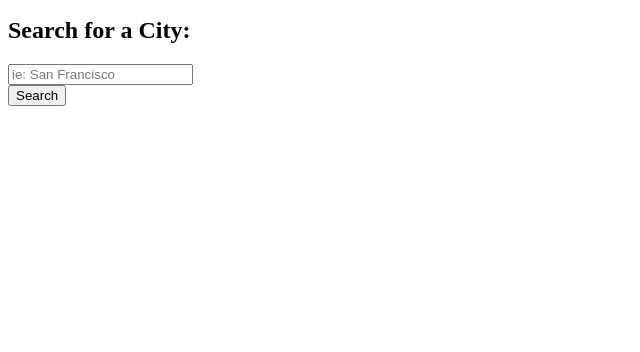
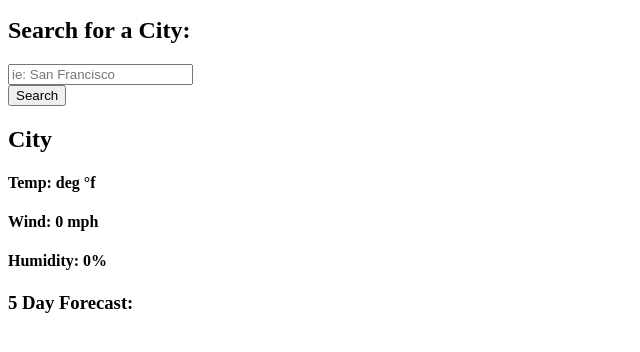
Before and after one commit to jesustgr/weather-dashboard, a plain HTML site: page index.html in a window 1280 px wide. Shown: the part 50-402 px from the top of the page, without its empty margins (0-640 px from the left). Drawn offline with nearby package versions, Linux system fonts and the light colour scheme; files that its build step writes are made by us from their sources.

Commit message:
skeleton of site (html only

```diff
--- a/index.html
+++ b/index.html
@@ -19,13 +19,34 @@
 
     <div id="main-body">
       <div id="search">
-          <h2>Search for a City:</h2>
-          <input placeholder="ie: San Francisco" id="inputCity">
-          <br>
-          <button id="searchBtn">Search</button>
+        <h2>Search for a City:</h2>
+        <input placeholder="ie: San Francisco" id="inputCity">
+        <br>
+        <button id="searchBtn">Search</button>
 
-          <div id="line"></div>
+        <div id="line"></div>
+
+        <div id="history"></div>
+
+        <div id="right-section">
+          <div id="main">
+              <h2>City</h2>
+              <h4></h4>
+              <h4>Temp: deg °f</h4>
+              <h4>Wind: 0 mph</h4>
+              <h4>Humidity: 0%</h4>
+          </div>
+
+          <div id="cards">
+            <h3>5 Day Forecast:</h3>
+            <div id="genCards">
+          </div>
+        </div>
+      </div>
+    </div>
+
 
 </body>
+<script src="https://cdn.jsdelivr.net/npm/dayjs@1/dayjs.min.js"></script>
 <script src="assets/script.js"></script>
 </html>
```
